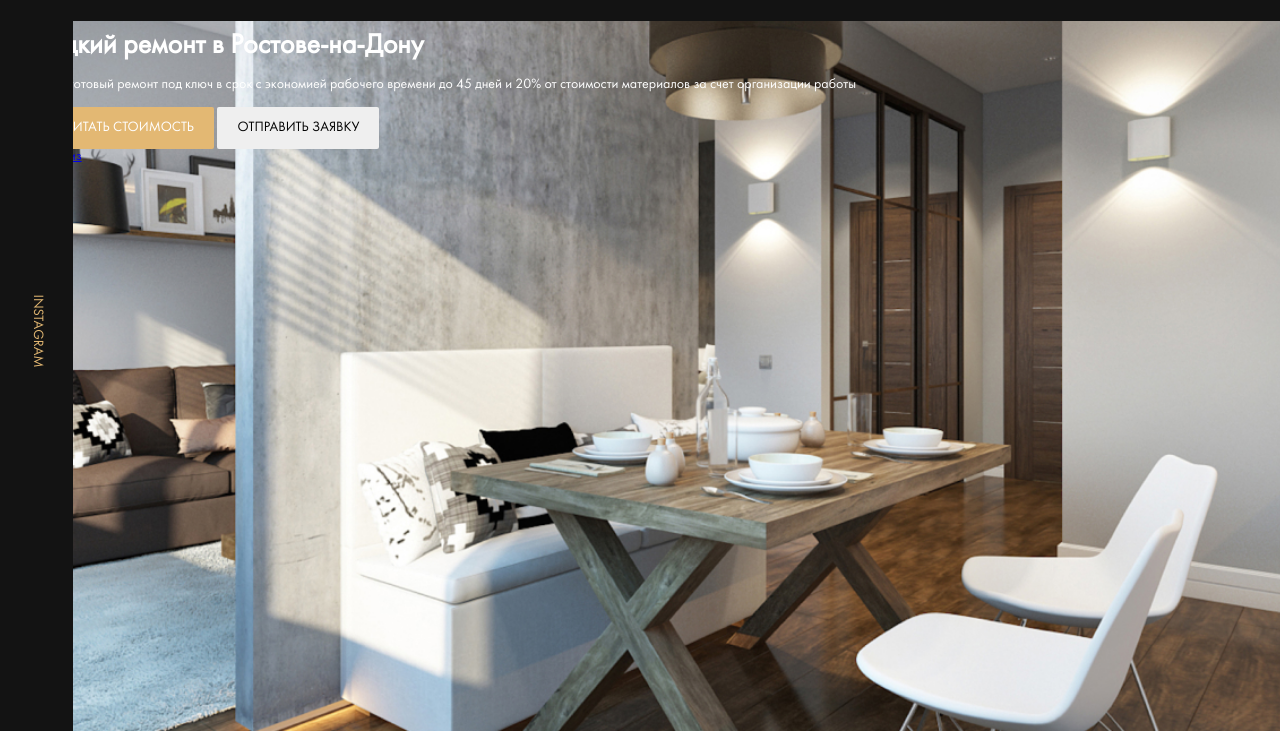
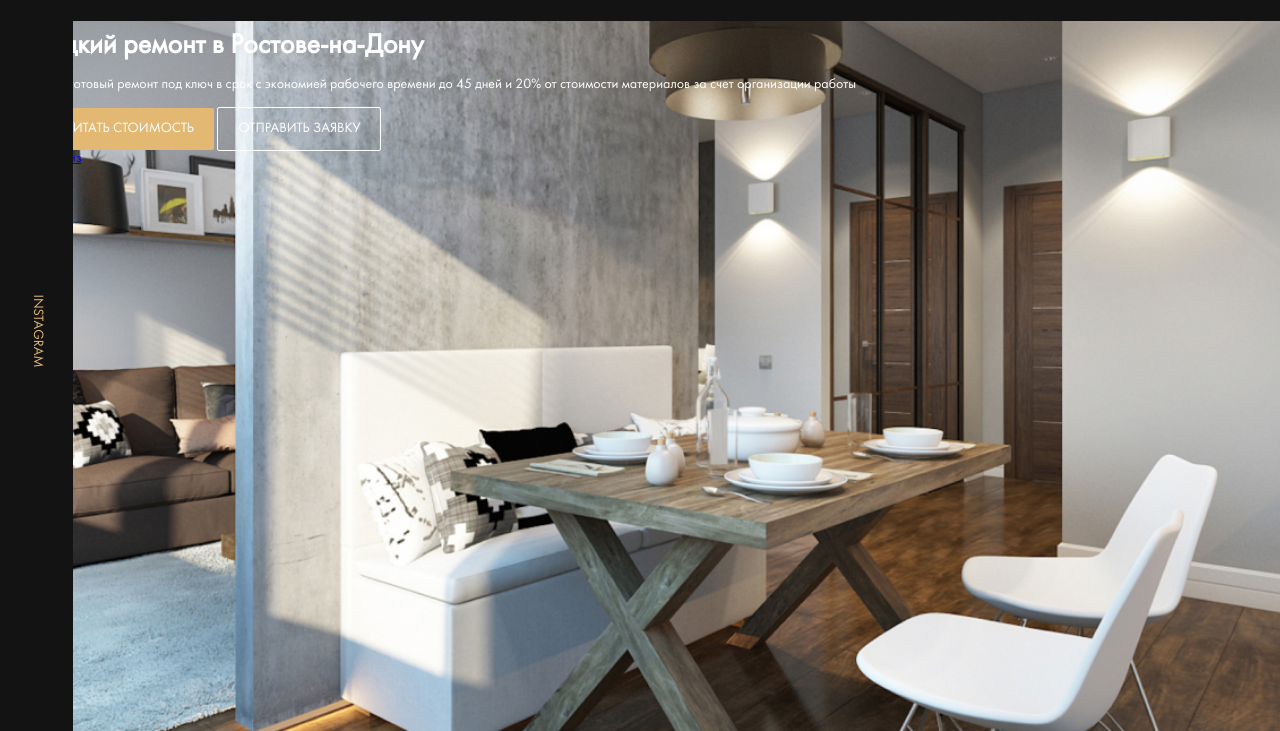
Before and after one commit to fugudrum/lesson_12, a website: page index.html in a window 1280 px wide. Shown: the part 69-800 px from the top of the page. Drawn offline with nearby package versions, Linux system fonts and the light colour scheme; files that its build step writes are made by us from their sources; files whose address does not match are found by name.

Commit message:
feat: add outline button style

```diff
--- a/sass/templates/_interface.sass
+++ b/sass/templates/_interface.sass
@@ -6,3 +6,7 @@
  &_primary
   background-color: $primary
   color: $light
+ &_outline
+  border: 1px solid $light
+  background-color: transparent
+  color: $light
```
